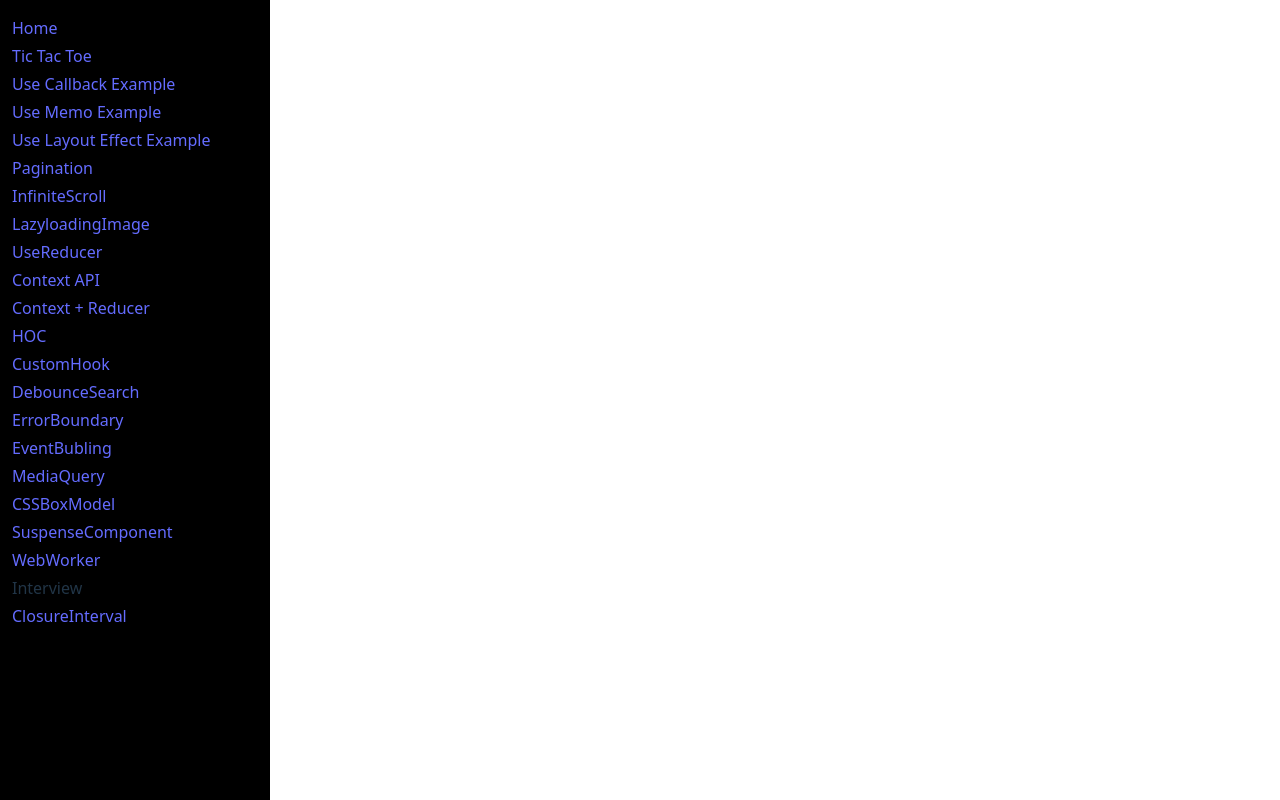
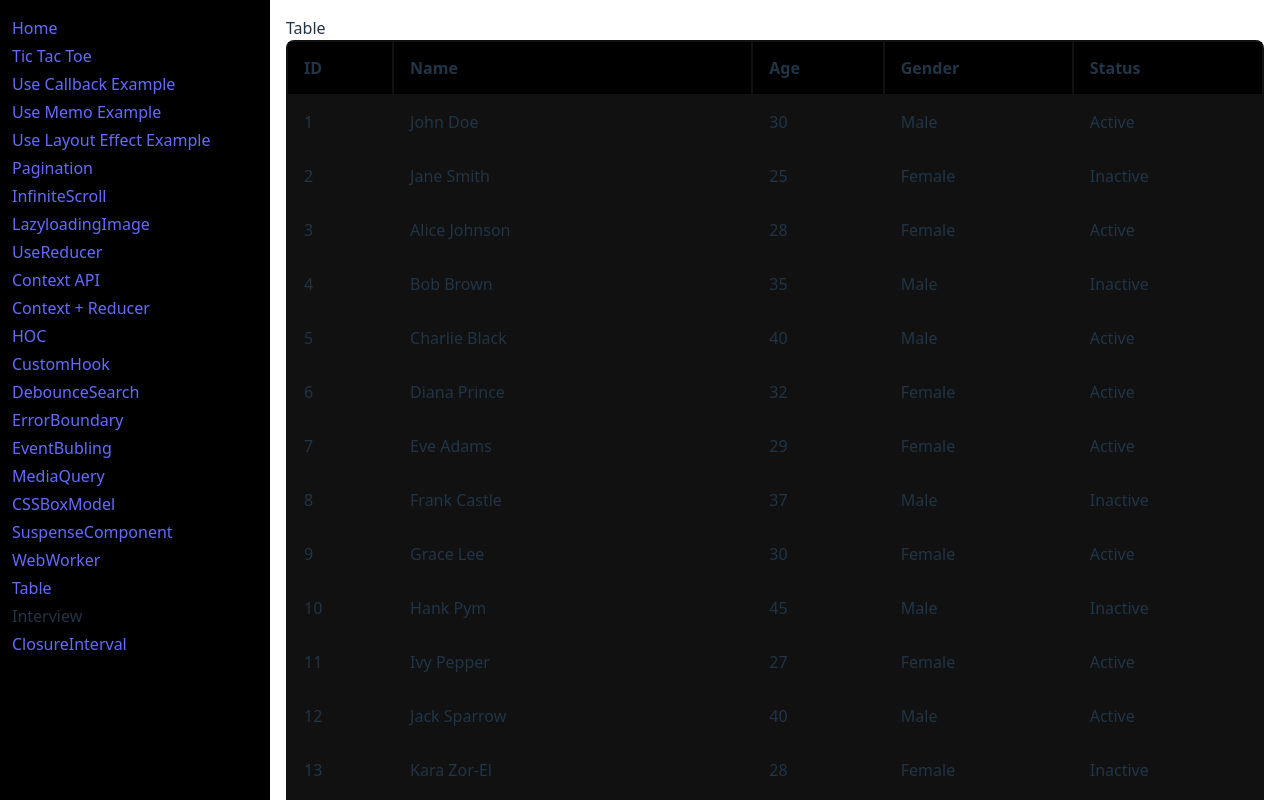
Before and after one commit to g-abhishek/vite-react, a React (Vite) app in the folder vite-react/: page /table in a window 1280 px wide. Shown: the top 800 px of the page. Built offline with nearby package versions, Linux system fonts and the light colour scheme.

Commit message:
dynamic table

```diff
--- a/vite-react/src/App.jsx
+++ b/vite-react/src/App.jsx
@@ -21,6 +21,7 @@ import MediaQuery from "./components/MediaQuery";
 import CSSBoxModel from "./components/CSSBoxModel";
 import SuspenseComponent from "./components/SuspenseComponent";
 import WebWorker from "./components/WebWorker";
+import Table from "./components/Table";
 
 function App() {
   return (
@@ -47,12 +48,14 @@ function App() {
           <Link to={"/css-box-model"}>CSSBoxModel</Link>
           <Link to={"/suspense-component"}>SuspenseComponent</Link>
           <Link to={"/web-worker"}>WebWorker</Link>
+          <Link to={"/table"}>Table</Link>
 
           <div>Interview</div>
           <Link to={"/closure-interval"}>ClosureInterval</Link>
         </div>
         <div className="main-content">
           <Routes>
+            <Route path="/table" element={<Table />} />
             <Route path="/web-worker" element={<WebWorker />} />
             <Route path="/suspense-component" element={<SuspenseComponent />} />
             <Route path="/css-box-model" element={<CSSBoxModel />} />
--- /dev/null
+++ b/vite-react/src/components/Table/constant.js
@@ -0,0 +1,410 @@
+export const TABLE_DATA = {
+  columns: {
+    id: "ID",
+    name: "Name",
+    age: "Age",
+    gender: "Gender",
+    status: "Status",
+  },
+  data: [
+    {
+      id: 1,
+      name: "John Doe",
+      age: 30,
+      gender: "Male",
+      status: "Active",
+    },
+    {
+      id: 2,
+      name: "Jane Smith",
+      age: 25,
+      gender: "Female",
+      status: "Inactive",
+    },
+    {
+      id: 3,
+      name: "Alice Johnson",
+      age: 28,
+      gender: "Female",
+      status: "Active",
+    },
+    {
+      id: 4,
+      name: "Bob Brown",
+      age: 35,
+      gender: "Male",
+      status: "Inactive",
+    },
+    {
+      id: 5,
+      name: "Charlie Black",
+      age: 40,
+      gender: "Male",
+      status: "Active",
+    },
+    {
+      id: 6,
+      name: "Diana Prince",
+      age: 32,
+      gender: "Female",
+      status: "Active",
+    },
+    {
+      id: 7,
+      name: "Eve Adams",
+      age: 29,
+      gender: "Female",
+      status: "Active",
+    },
+    {
+      id: 8,
+      name: "Frank Castle",
+      age: 37,
+      gender: "Male",
+      status: "Inactive",
+    },
+    {
+      id: 9,
+      name: "Grace Lee",
+      age: 30,
+      gender: "Female",
+      status: "Active",
+    },
+    {
+      id: 10,
+      name: "Hank Pym",
+      age: 45,
+      gender: "Male",
+      status: "Inactive",
+    },
+    {
+      id: 11,
+      name: "Ivy Pepper",
+      age: 27,
+      gender: "Female",
+      status: "Active",
+    },
+    {
+      id: 12,
+      name: "Jack Sparrow",
+      age: 40,
+      gender: "Male",
+      status: "Active",
+    },
+    {
+      id: 13,
+      name: "Kara Zor-El",
+      age: 28,
+      gender: "Female",
+      status: "Inactive",
+    },
+    {
+      id: 14,
+      name: "Luke Skywalker",
+      age: 22,
+      gender: "Male",
+      status: "Active",
+    },
+    {
+      id: 15,
+      name: "Mia Wallace",
+      age: 35,
+      gender: "Female",
+      status: "Inactive",
+    },
+    {
+      id: 16,
+      name: "Ned Stark",
+      age: 40,
+      gender: "Male",
+      status: "Active",
+    },
+    {
+      id: 17,
+      name: "Olivia Pope",
+      age: 36,
+      gender: "Female",
+      status: "Inactive",
+    },
+    {
+      id: 18,
+      name: "Peter Parker",
+      age: 25,
+      gender: "Male",
+      status: "Active",
+    },
+    {
+      id: 19,
+      name: "Tony Stark",
+      age: 45,
+      gender: "Male",
+      status: "Active",
+    },
+    {
+      id: 20,
+      name: "Wanda Maximoff",
+      age: 30,
+      gender: "Female",
+      status: "Inactive",
+    },
+    {
+      id: 21,
+      name: "Bruce Wayne",
+      age: 35,
+      gender: "Male",
+      status: "Active",
+    },
+    {
+      id: 22,
+      name: "Clark Kent",
+      age: 33,
+      gender: "Male",
+      status: "Inactive",
+    },
+    {
+      id: 23,
+      name: "Diana Prince",
+      age: 29,
+      gender: "Female",
+      status: "Active",
+    },
+    {
+      id: 24,
+      name: "Natasha Romanoff",
+      age: 34,
+      gender: "Female",
+      status: "Active",
+    },
+    {
+      id: 25,
+      name: "Peter Parker",
+      age: 28,
+      gender: "Male",
+      status: "Active",
+    },
+    {
+      id: 26,
+      name: "Stephen Strange",
+      age: 40,
+      gender: "Male",
+      status: "Inactive",
+    },
+    {
+      id: 27,
+      name: "Wanda Maximoff",
+      age: 32,
+      gender: "Female",
+      status: "Active",
+    },
+    {
+      id: 28,
+      name: "Tony Stark",
+      age: 45,
+      gender: "Male",
+      status: "Inactive",
+    },
+    {
+      id: 29,
+      name: "Bruce Wayne",
+      age: 35,
+      gender: "Male",
+      status: "Active",
+    },
+    {
+      id: 30,
+      name: "Clark Kent",
+      age: 36,
+      gender: "Male",
+      status: "Active",
+    },
+    {
+      id: 31,
+      name: "Diana Prince",
+      age: 29,
+      gender: "Female",
+      status: "Active",
+    },
+    {
+      id: 32,
+      name: "Natasha Romanoff",
+      age: 34,
+      gender: "Female",
+      status: "Inactive",
+    },
+    {
+      id: 33,
+      name: "Peter Parker",
+      age: 28,
+      gender: "Male",
+      status: "Active",
+    },
+    {
+      id: 34,
+      name: "Wade Wilson",
+      age: 36,
+      gender: "Male",
+      status: "Inactive",
+    },
+    {
+      id: 35,
+      name: "Tony Stark",
+      age: 45,
+      gender: "Male",
+      status: "Active",
+    },
+    {
+      id: 36,
+      name: "Stephen Strange",
+      age: 40,
+      gender: "Male",
+      status: "Active",
+    },
+    {
+      id: 37,
+      name: "Bruce Wayne",
+      age: 35,
+      gender: "Male",
+      status: "Active",
+    },
+    {
+      id: 38,
+      name: "Clark Kent",
+      age: 33,
+      gender: "Male",
+      status: "Inactive",
+    },
+    {
+      id: 39,
+      name: "Diana Prince",
+      age: 30,
+      gender: "Female",
+      status: "Active",
+    },
+    {
+      id: 40,
+      name: "Natasha Romanoff",
+      age: 34,
+      gender: "Female",
+      status: "Inactive",
+    },
+    {
+      id: 39,
+      name: "Diana Prince",
+      age: 30,
+      gender: "Female",
+      status: "Active",
+    },
+    {
+      id: 40,
+      name: "Natasha Romanoff",
+      age: 34,
+      gender: "Female",
+      status: "Inactive",
+    },
+    {
+      id: 41,
+      name: "Peter Parker",
+      age: 28,
+      gender: "Male",
+      status: "Active",
+    },
+    {
+      id: 42,
+      name: "Wanda Maximoff",
+      age: 32,
+      gender: "Female",
+      status: "Active",
+    },
+    {
+      id: 43,
+      name: "Bruce Wayne",
+      age: 35,
+      gender: "Male",
+      status: "Active",
+    },
+    {
+      id: 44,
+      name: "Clark Kent",
+      age: 33,
+      gender: "Male",
+      status: "Active",
+    },
+    {
+      id: 45,
+      name: "Diana Prince",
+      age: 30,
+      gender: "Female",
+      status: "Active",
+    },
+    {
+      id: 46,
+      name: "Tony Stark",
+      age: 45,
+      gender: "Male",
+      status: "Active",
+    },
+    {
+      id: 47,
+      name: "Stephen Strange",
+      age: 39,
+      gender: "Male",
+      status: "Active",
+    },
+    {
+      id: 48,
+      name: "Natasha Romanoff",
+      age: 36,
+      gender: "Female",
+      status: "Active",
+    },
+    {
+      id: 49,
+      name: "Wade Wilson",
+      age: 35,
+      gender: "Male",
+      status: "Active",
+    },
+    {
+      id: 50,
+      name: "Bruce Wayne",
+      age: 42,
+      gender: "Male",
+      status: "Active",
+    },
+    {
+      id: 51,
+      name: "Clark Kent",
+      age: 35,
+      gender: "Male",
+      status: "Active",
+    },
+    {
+      id: 52,
+      name: "Diana Prince",
+      age: 30,
+      gender: "Female",
+      status: "Active",
+    },
+    {
+      id: 53,
+      name: "Peter Parker",
+      age: 28,
+      gender: "Male",
+      status: "Active",
+    },
+    {
+      id: 54,
+      name: "Tony Stark",
+      age: 48,
+      gender: "Male",
+      status: "Active",
+    },
+    {
+      id: 55,
+      name: "Natasha Romanoff",
+      age: 34,
+      gender: "Female",
+      status: "Active",
+    },
+  ],
+};
--- /dev/null
+++ b/vite-react/src/components/Table/index.css
@@ -0,0 +1,17 @@
+table {
+    border-radius: 8px;
+    background-color: #111111;
+}
+
+thead {
+    background-color: black;
+}
+
+td, th {
+    padding: 12px 16px;
+    min-height: 24px;
+    height: 52px;
+    box-sizing: border-box;
+
+    text-align: start;
+}
--- /dev/null
+++ b/vite-react/src/components/Table/index.jsx
@@ -0,0 +1,29 @@
+import "./index.css";
+import { TABLE_DATA } from "./constant";
+const Table = () => {
+  return (
+    <>
+      <div>Table</div>
+      <table>
+        <thead>
+          <tr>
+            {Object.values(TABLE_DATA.columns).map((col, index) => (
+              <th key={col + index}>{col}</th>
+            ))}
+          </tr>
+        </thead>
+        <tbody>
+          {TABLE_DATA.data.map((row) => (
+            <tr>
+              {Object.keys(TABLE_DATA.columns).map((col) => (
+                <td>{row[col]}</td>
+              ))}
+            </tr>
+          ))}
+        </tbody>
+      </table>
+    </>
+  );
+};
+
+export default Table;
```
